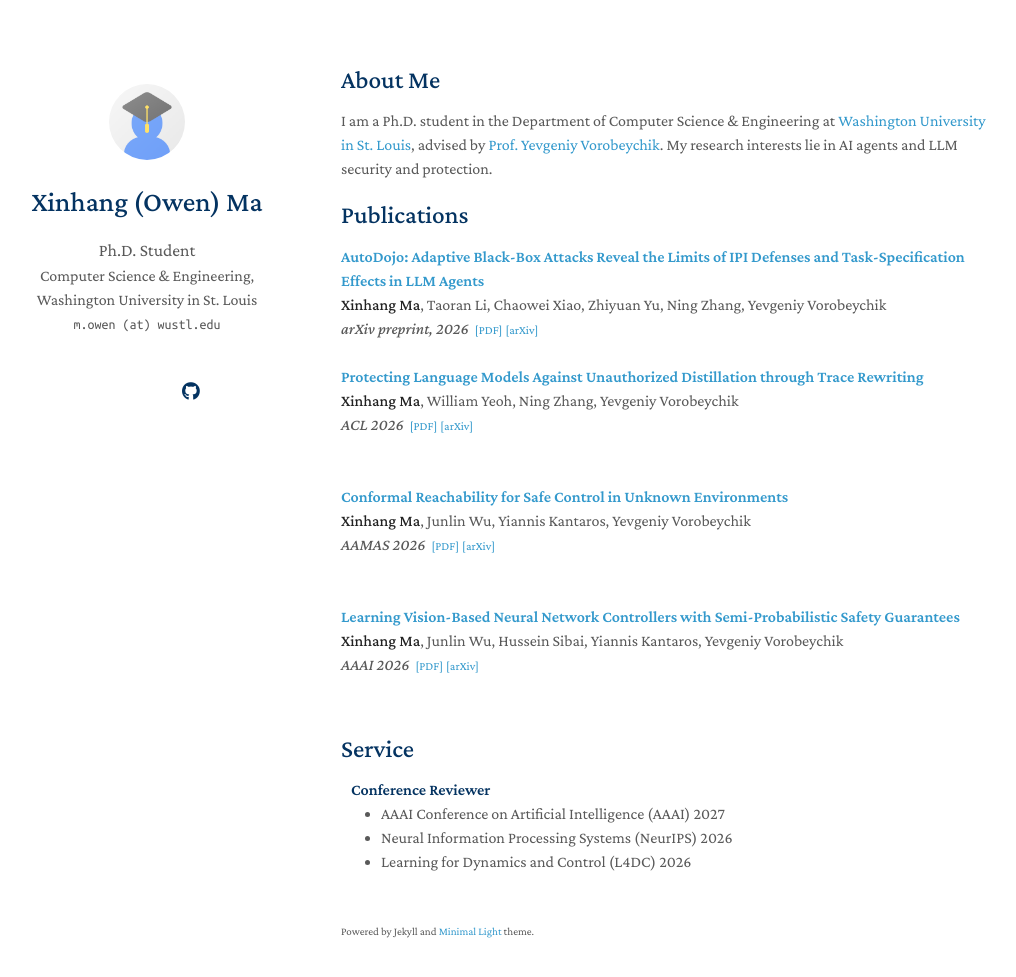
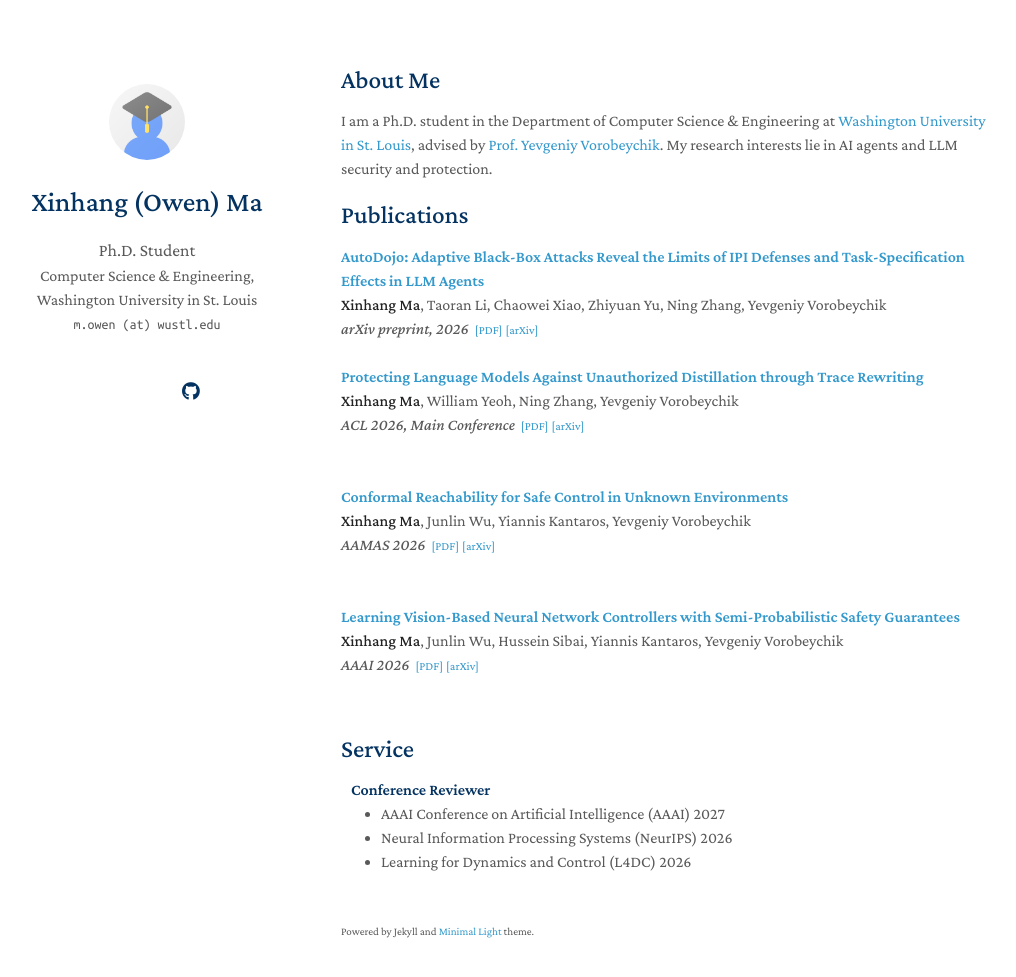
Before and after one commit to xhOwenMa/xhOwenMa.github.io, a Jekyll site: the page built from index.md, in a window 1280 px wide and 1012 px high. Shown: the top 977 px of the window, without its empty margins (129-1145 px from the left). Built offline with Jekyll 4.4.1, drawn with Linux system fonts in a browser that asks for light colours; a style sheet for code colours, icons or effects is not loaded.

Commit message:
Note ACL 2026 Main Conference on the website too
Matches the CV, distinguishing the paper from ACL Findings.

Co-Authored-By: Claude Opus 5 (1M context) <noreply@anthropic.com>

```diff
--- a/_data/publications.yml
+++ b/_data/publications.yml
@@ -11,7 +11,7 @@ main:
 
   - title: "Protecting Language Models Against Unauthorized Distillation through Trace Rewriting"
     authors: <strong>Xinhang Ma</strong>, William Yeoh, Ning Zhang, Yevgeniy Vorobeychik
-    conference: ACL 2026
+    conference: ACL 2026, Main Conference
     pdf: https://arxiv.org/pdf/2602.15143
     arxiv: https://arxiv.org/abs/2602.15143
 
```
